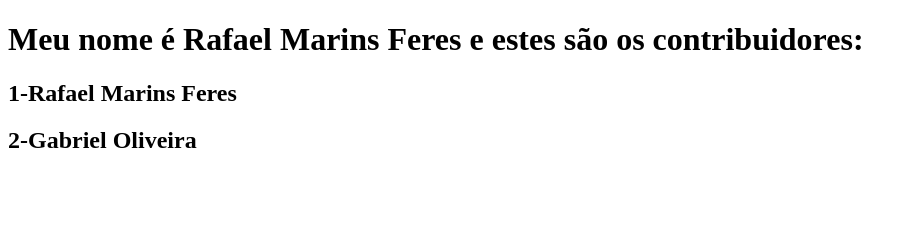
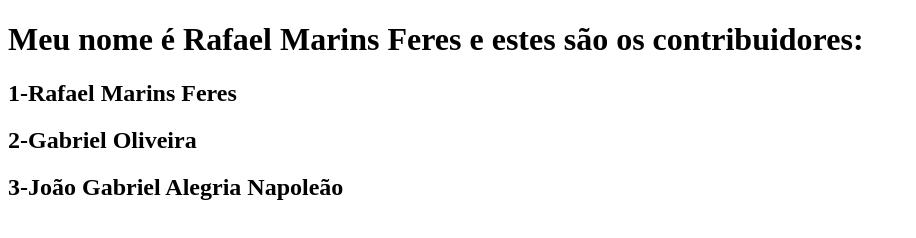
Before and after one commit to pedroh117/lasalle.2021.1.cscw.pullrequest.rafaelferes, a plain HTML site: page index.html in a window 1280 px wide. Shown: the whole page, without its empty margins (0-916 px from the left). Drawn offline with Linux system fonts and the light colour scheme.

Commit message:
add Joao Gabriel Alegria Napoleao

```diff
--- a/index.html
+++ b/index.html
@@ -5,6 +5,7 @@
 <h1>Meu nome é Rafael Marins Feres e estes são os contribuidores:</h1>
 <h2>1-Rafael Marins Feres</h2>
 <h2>2-Gabriel Oliveira</h2>
+<h2>3-João Gabriel Alegria Napoleão</h2>
 
 </body>
 </html>
```
